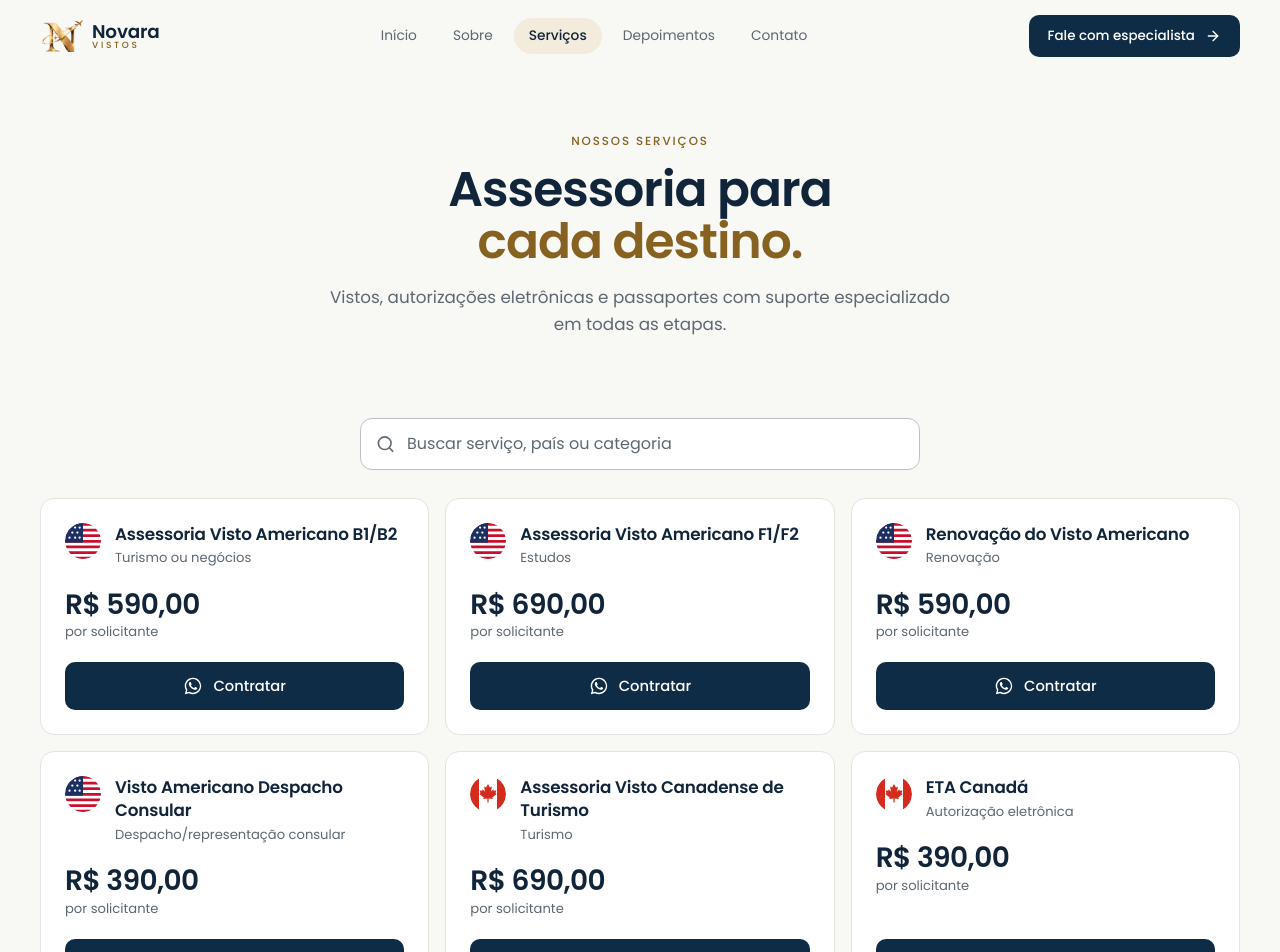
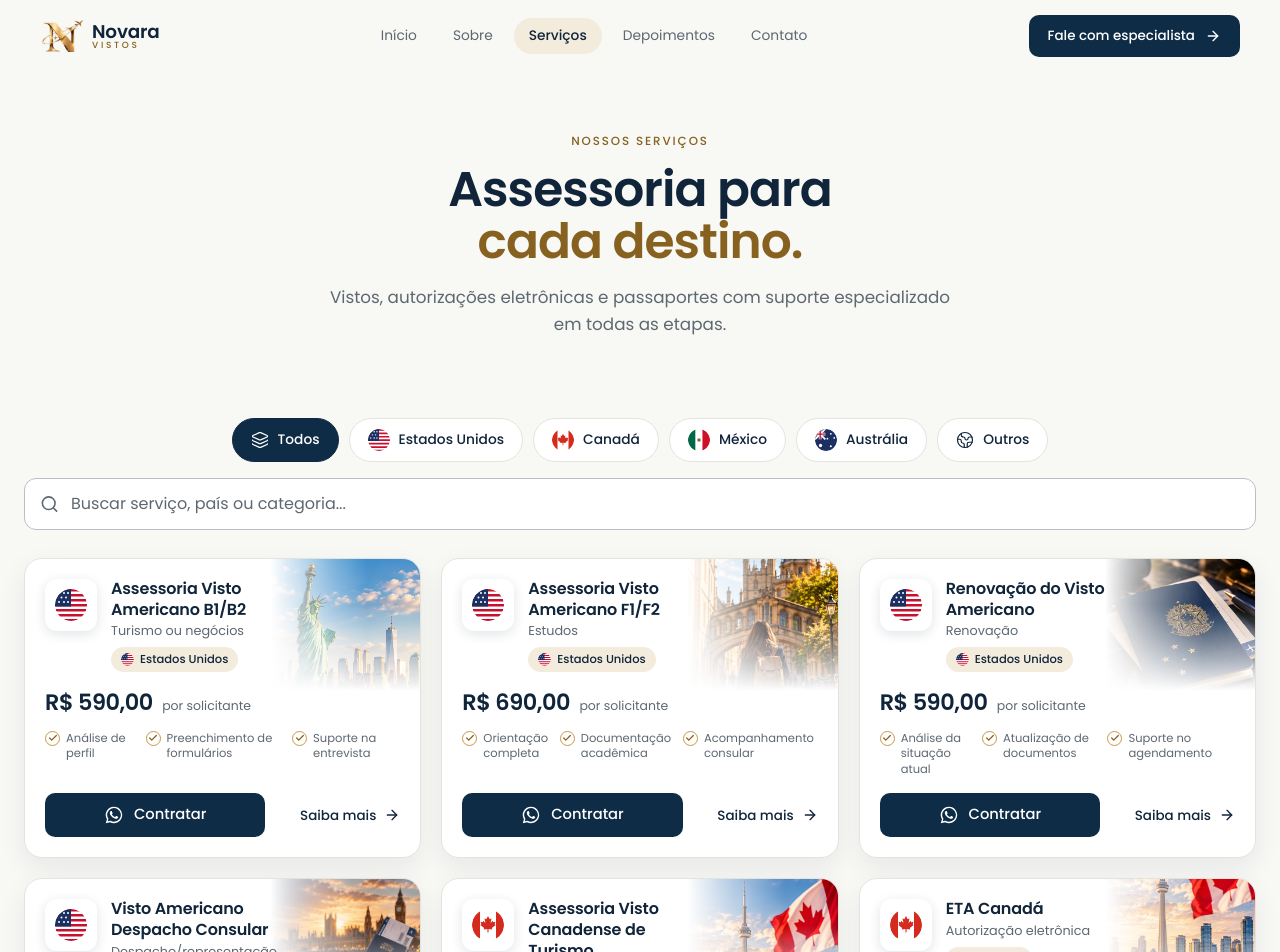
Before and after one commit to pricilaoliveirarocha/novara-vistos, a Vue app: page /servicos in a window 1280 px wide. Shown: the top 952 px of the page. Built offline with nearby package versions, Linux system fonts and the light colour scheme.

Commit message:
Adjusts images

```diff
--- a/src/pages/ServicesPage.vue
+++ b/src/pages/ServicesPage.vue
@@ -1,60 +1,99 @@
 <script setup>
 import { computed, ref } from 'vue'
-import { Globe2, Search } from 'lucide-vue-next'
+import { ArrowRight, Check, Globe2, Layers, Search } from 'lucide-vue-next'
 import PageHeader from '../components/PageHeader.vue'
 import FlagIcon from '../components/FlagIcon.vue'
 import WhatsAppIcon from '../components/WhatsAppIcon.vue'
 import CtaBand from '../components/CtaBand.vue'
-import { getServiceLabel, visaServices } from '../services'
+import { getServiceLabel, matchesFilter, serviceFilters, visaServices } from '../services'
 import { whatsapp } from '../site'
 
 const query = ref('')
+const activeFilter = ref('todos')
 
 const priceFormatter = new Intl.NumberFormat('pt-BR', { style: 'currency', currency: 'BRL' })
 const normalize = (value) => value.normalize('NFD').replace(/[̀-ͯ]/g, '').toLowerCase()
-const searchText = (service) => normalize([getServiceLabel(service), service.category, ...service.keywords].join(' '))
+const searchText = (service) => normalize([getServiceLabel(service), service.category, service.country, ...service.keywords].join(' '))
 
 const filtered = computed(() => {
     const term = normalize(query.value.trim())
-  return term ? visaServices.filter((service) => searchText(service).includes(term)) : visaServices
+    return visaServices.filter((service) => matchesFilter(service, activeFilter.value) && (!term || searchText(service).includes(term)))
 })
 </script>
 
 <template>
-  <PageHeader
-    eyebrow="Nossos serviços"
-    title="Assessoria para"
-    accent="cada destino."
-    lead="Vistos, autorizações eletrônicas e passaportes com suporte especializado em todas as etapas."
-  />
-  <section class="section container">
+    <PageHeader eyebrow="Nossos serviços" title="Assessoria para" accent="cada destino."
+        lead="Vistos, autorizações eletrônicas e passaportes com suporte especializado em todas as etapas." />
+    <section class="section catalog-section">
         <div class="catalog" data-reveal>
+            <div class="catalog-filters" role="group" aria-label="Filtrar por destino">
+                <button v-for="filter in serviceFilters" :key="filter.id" type="button"
+                    :class="['catalog-filter', { active: activeFilter === filter.id }]"
+                    :aria-pressed="activeFilter === filter.id" @click="activeFilter = filter.id">
+                    <FlagIcon v-if="filter.flag" :country="filter.flag" />
+                    <Layers v-else-if="filter.id === 'todos'" :size="18" :stroke-width="1.6" aria-hidden="true" />
+                    <Globe2 v-else :size="18" :stroke-width="1.6" aria-hidden="true" />
+                    {{ filter.label }}
+                </button>
+            </div>
             <div class="catalog-search">
                 <Search :size="19" aria-hidden="true" />
-        <input v-model="query" type="search" placeholder="Buscar serviço, país ou categoria" aria-label="Buscar serviço, país ou categoria">
+                <input v-model="query" type="search" placeholder="Buscar serviço, país ou categoria..."
+                    aria-label="Buscar serviço, país ou categoria">
             </div>
             <div v-if="filtered.length" class="catalog-grid">
-        <article v-for="service in filtered" :id="`servico-${service.id}`" :key="service.id" class="card catalog-card">
+                <article v-for="service in filtered" :id="`servico-${service.id}`" :key="service.id"
+                    class="catalog-card">
+                    <div class="catalog-photo" aria-hidden="true">
+                        <img :src="`/images/${service.image}.webp`" alt="" :style="{ objectPosition: service.position }"
+                            loading="lazy">
+                    </div>
                     <div class="catalog-head">
+                        <span class="catalog-flag">
                             <FlagIcon v-if="service.flag" :country="service.flag" />
-            <Globe2 v-else class="catalog-globe" :size="32" :stroke-width="1.4" aria-hidden="true" />
+                            <Globe2 v-else :size="30" :stroke-width="1.4" aria-hidden="true" />
+                        </span>
                         <div>
                             <h2>{{ getServiceLabel(service) }}</h2>
                             <p>{{ service.category }}</p>
+                            <span class="catalog-country">
+                                <FlagIcon v-if="service.flag" :country="service.flag" />
+                                <Globe2 v-else :size="13" aria-hidden="true" />
+                                {{ service.country }}
+                            </span>
                         </div>
                     </div>
                     <div class="catalog-prices">
                         <p><strong>{{ priceFormatter.format(service.price) }}</strong> {{ service.priceCaption }}</p>
-            <p v-if="service.secondaryPrice"><strong>{{ priceFormatter.format(service.secondaryPrice) }}</strong> {{ service.secondaryPriceCaption }}</p>
+                        <p v-if="service.secondaryPrice"><strong>{{ priceFormatter.format(service.secondaryPrice)
+                        }}</strong> {{ service.secondaryPriceCaption }}</p>
                     </div>
-          <a class="btn btn-primary" :href="whatsapp(`Olá! Quero contratar o serviço ${getServiceLabel(service)}.`)" target="_blank" rel="noopener">
+                    <ul class="catalog-features">
+                        <li v-for="feature in service.features" :key="feature"><span>
+                                <Check :size="10" :stroke-width="3" aria-hidden="true" />
+                            </span>{{ feature }}</li>
+                    </ul>
+                    <div class="catalog-actions">
+                        <a class="btn btn-primary"
+                            :href="whatsapp(`Olá! Quero contratar o serviço ${getServiceLabel(service)}.`)"
+                            target="_blank" rel="noopener">
                             <WhatsAppIcon /> Contratar
                         </a>
+                        <a class="text-link"
+                            :href="whatsapp(`Olá! Gostaria de saber mais sobre o serviço ${getServiceLabel(service)}.`)"
+                            target="_blank" rel="noopener" :aria-label="`Saiba mais sobre ${getServiceLabel(service)}`">
+                            Saiba mais
+                            <ArrowRight :size="16" aria-hidden="true" />
+                        </a>
+                    </div>
                 </article>
             </div>
             <p v-else class="catalog-empty" role="status">Nenhum serviço encontrado.</p>
+            <p class="disclaimer">A Novara Vistos é uma assessoria privada, sem vínculo com consulados ou órgãos de
+                governo. A decisão sobre a concessão de vistos e passaportes é exclusiva das autoridades competentes, e
+                as taxas oficiais não estão incluídas nos valores da assessoria.</p>
         </div>
-    <p class="disclaimer">A Novara Vistos é uma assessoria privada, sem vínculo com consulados ou órgãos de governo. A decisão sobre a concessão de vistos e passaportes é exclusiva das autoridades competentes, e as taxas oficiais não estão incluídas nos valores da assessoria.</p>
     </section>
-  <CtaBand title="Não encontrou seu destino?" accent="Fale com a gente." message="Olá, não encontrei meu destino no site e gostaria de uma orientação." />
+    <CtaBand title="Não encontrou seu destino?" accent="Fale com a gente."
+        message="Olá, não encontrei meu destino no site e gostaria de uma orientação." />
 </template>
--- a/src/services.js
+++ b/src/services.js
@@ -1,17 +1,37 @@
+const eua = { image: 'servico-eua', position: '35% 15%' }
+const canada = { image: 'servico-canada', position: '40% 20%' }
+const aeroporto = { image: 'aeroporto-cta-mobile', position: '48% 45%' }
+
 export const visaServices = [
-  { id: 'visto-americano-b1-b2', category: 'Turismo ou negócios', flag: 'us', title: 'Assessoria Visto Americano', subtitle: 'B1/B2', price: 590, priceCaption: 'por solicitante', keywords: ['Estados Unidos', 'EUA', 'turismo', 'negócios'] },
-  { id: 'visto-americano-f1-f2', category: 'Estudos', flag: 'us', title: 'Assessoria Visto Americano', subtitle: 'F1/F2', price: 690, priceCaption: 'por solicitante', keywords: ['Estados Unidos', 'EUA', 'estudante', 'estudos'] },
-  { id: 'renovacao-visto-americano', category: 'Renovação', flag: 'us', title: 'Renovação do', subtitle: 'Visto Americano', price: 590, priceCaption: 'por solicitante', keywords: ['Estados Unidos', 'EUA', 'renovação'] },
-  { id: 'visto-americano-despacho-consular', category: 'Despacho/representação consular', flag: 'us', title: 'Visto Americano', subtitle: 'Despacho Consular', price: 390, priceCaption: 'por solicitante', keywords: ['Estados Unidos', 'EUA', 'representação consular', 'despacho'] },
-  { id: 'visto-canadense-turismo', category: 'Turismo', flag: 'ca', title: 'Assessoria Visto Canadense', subtitle: 'de Turismo', price: 690, priceCaption: 'por solicitante', keywords: ['Canadá', 'turismo'] },
-  { id: 'eta-canada', category: 'Autorização eletrônica', flag: 'ca', title: 'ETA Canadá', price: 390, priceCaption: 'por solicitante', keywords: ['Canadá', 'ETA', 'autorização eletrônica'] },
-  { id: 'esta-americano-cidadania-europeia', category: 'Cidadania europeia', flag: 'us', title: 'ESTA Americano', subtitle: 'Autorização eletrônica', price: 390, priceCaption: 'por solicitante', keywords: ['Estados Unidos', 'EUA', 'ESTA', 'cidadania europeia'] },
-  { id: 'e-visa-mexico', category: 'Autorização eletrônica', flag: 'mx', title: 'E-Visa México', price: 390, priceCaption: 'por aplicante', keywords: ['México', 'E-Visa', 'autorização eletrônica'] },
-  { id: 'visto-australiano-turismo', category: 'Turismo', flag: 'au', title: 'Visto Australiano', subtitle: 'de Turismo', price: 700, priceCaption: 'por solicitante', keywords: ['Austrália', 'turismo'] },
-  { id: 'autorizacao-nova-zelandia', category: 'Autorização eletrônica', flag: 'nz', title: 'Autorização', subtitle: 'Nova Zelândia', price: 390, priceCaption: 'por solicitante', keywords: ['Nova Zelândia', 'autorização'] },
-  { id: 'passaporte-brasileiro', category: 'Emissão', flag: 'br', title: 'Passaporte', subtitle: 'Brasileiro', price: 250, priceCaption: 'por solicitante', keywords: ['Brasil', 'passaporte', 'emissão'] },
-  { id: 'visto-china-japao-egito', category: 'Sem ou com representação consular', title: 'Visto China, Japão', subtitle: 'e Egito', price: 690, priceCaption: 'sem representação consular', secondaryPrice: 890, secondaryPriceCaption: 'com representação consular', keywords: ['China', 'Japão', 'Egito', 'representação consular'] },
-  { id: 'visto-vietna-nepal-camboja', category: 'Turismo', title: 'Visto Vietnã, Nepal', subtitle: 'e Camboja', price: 490, priceCaption: 'por solicitante', keywords: ['Vietnã', 'Nepal', 'Camboja'] }
+    { id: 'visto-americano-b1-b2', category: 'Turismo ou negócios', flag: 'us', country: 'Estados Unidos', title: 'Assessoria Visto Americano', subtitle: 'B1/B2', price: 590, priceCaption: 'por solicitante', ...eua, features: ['Análise de perfil', 'Preenchimento de formulários', 'Suporte na entrevista'], keywords: ['Estados Unidos', 'EUA', 'turismo', 'negócios'] },
+    { id: 'visto-americano-f1-f2', category: 'Estudos', flag: 'us', country: 'Estados Unidos', title: 'Assessoria Visto Americano', subtitle: 'F1/F2', price: 690, priceCaption: 'por solicitante', image: 'servico-estudante', position: '50% 45%', features: ['Orientação completa', 'Documentação acadêmica', 'Acompanhamento consular'], keywords: ['Estados Unidos', 'EUA', 'estudante', 'estudos'] },
+    { id: 'renovacao-visto-americano', category: 'Renovação', flag: 'us', country: 'Estados Unidos', title: 'Renovação do', subtitle: 'Visto Americano', price: 590, priceCaption: 'por solicitante', image: 'servico-passaporte', position: '50% 55%', features: ['Análise da situação atual', 'Atualização de documentos', 'Suporte no agendamento'], keywords: ['Estados Unidos', 'EUA', 'renovação'] },
+    { id: 'visto-americano-despacho-consular', category: 'Despacho/representação consular', flag: 'us', country: 'Estados Unidos', title: 'Visto Americano', subtitle: 'Despacho Consular', price: 390, priceCaption: 'por solicitante', image: 'hero-passaporte-mobile', position: '82% 40%', features: ['Conferência de documentos', 'Representação consular', 'Acompanhamento do processo'], keywords: ['Estados Unidos', 'EUA', 'representação consular', 'despacho'] },
+    { id: 'visto-canadense-turismo', category: 'Turismo', flag: 'ca', country: 'Canadá', title: 'Assessoria Visto Canadense', subtitle: 'de Turismo', price: 690, priceCaption: 'por solicitante', ...canada, features: ['Análise de perfil', 'Preenchimento de formulários', 'Organização de documentos'], keywords: ['Canadá', 'turismo'] },
+    { id: 'eta-canada', category: 'Autorização eletrônica', flag: 'ca', country: 'Canadá', title: 'ETA Canadá', price: 390, priceCaption: 'por solicitante', image: 'servico-canada', position: '70% 70%', features: ['Verificação de elegibilidade', 'Preenchimento da solicitação', 'Acompanhamento do pedido'], keywords: ['Canadá', 'ETA', 'autorização eletrônica'] },
+    { id: 'esta-americano-cidadania-europeia', category: 'Cidadania europeia', flag: 'us', country: 'Estados Unidos', title: 'ESTA Americano', subtitle: 'Autorização eletrônica', price: 390, priceCaption: 'por solicitante', ...eua, features: ['Verificação de elegibilidade', 'Preenchimento da solicitação', 'Acompanhamento do pedido'], keywords: ['Estados Unidos', 'EUA', 'ESTA', 'cidadania europeia'] },
+    { id: 'e-visa-mexico', category: 'Autorização eletrônica', flag: 'mx', country: 'México', title: 'E-Visa México', price: 390, priceCaption: 'por aplicante', ...aeroporto, features: ['Verificação de elegibilidade', 'Preenchimento da solicitação', 'Acompanhamento do pedido'], keywords: ['México', 'E-Visa', 'autorização eletrônica'] },
+    { id: 'visto-australiano-turismo', category: 'Turismo', flag: 'au', country: 'Austrália', title: 'Visto Australiano', subtitle: 'de Turismo', price: 700, priceCaption: 'por solicitante', ...aeroporto, features: ['Análise de perfil', 'Preenchimento de formulários', 'Organização de documentos'], keywords: ['Austrália', 'turismo'] },
+    { id: 'autorizacao-nova-zelandia', category: 'Autorização eletrônica', flag: 'nz', country: 'Nova Zelândia', title: 'Autorização', subtitle: 'Nova Zelândia', price: 390, priceCaption: 'por solicitante', ...aeroporto, features: ['Verificação de elegibilidade', 'Preenchimento da solicitação', 'Acompanhamento do pedido'], keywords: ['Nova Zelândia', 'autorização'] },
+    { id: 'passaporte-brasileiro', category: 'Emissão', flag: 'br', country: 'Brasil', title: 'Passaporte', subtitle: 'Brasileiro', price: 250, priceCaption: 'por solicitante', image: 'servico-passaporte', position: '50% 55%', features: ['Orientação sobre documentos', 'Preenchimento do formulário', 'Apoio no agendamento'], keywords: ['Brasil', 'passaporte', 'emissão'] },
+    { id: 'visto-china-japao-egito', category: 'Sem ou com representação consular', country: 'China, Japão e Egito', title: 'Visto China, Japão', subtitle: 'e Egito', price: 690, priceCaption: 'sem representação consular', secondaryPrice: 890, secondaryPriceCaption: 'com representação consular', ...aeroporto, features: ['Orientação por destino', 'Organização de documentos', 'Acompanhamento do processo'], keywords: ['China', 'Japão', 'Egito', 'representação consular'] },
+    { id: 'visto-vietna-nepal-camboja', category: 'Turismo', country: 'Vietnã, Nepal e Camboja', title: 'Visto Vietnã, Nepal', subtitle: 'e Camboja', price: 490, priceCaption: 'por solicitante', ...aeroporto, features: ['Orientação por destino', 'Organização de documentos', 'Acompanhamento do processo'], keywords: ['Vietnã', 'Nepal', 'Camboja'] }
 ]
 
+export const serviceFilters = [
+    { id: 'todos', label: 'Todos' },
+    { id: 'us', label: 'Estados Unidos', flag: 'us' },
+    { id: 'ca', label: 'Canadá', flag: 'ca' },
+    { id: 'mx', label: 'México', flag: 'mx' },
+    { id: 'au', label: 'Austrália', flag: 'au' },
+    { id: 'outros', label: 'Outros' }
+]
+
+const mainFlags = ['us', 'ca', 'mx', 'au']
+
+export const matchesFilter = (service, filter) => {
+    if (filter === 'todos') return true
+    return filter === 'outros' ? !mainFlags.includes(service.flag) : service.flag === filter
+}
+
 export const getServiceLabel = (service) => [service.title, service.subtitle].filter(Boolean).join(' ')
--- a/src/style.css
+++ b/src/style.css
@@ -162,23 +162,40 @@ h3 { font-size: 1.02rem; line-height: 1.35; }
 .team-card p:last-child { color: var(--muted); font-size: .86rem; line-height: 1.55; }
 
 /* Serviços */
-.catalog-search { position: relative; max-width: 560px; margin: 0 auto 28px; }
+.catalog { width: min(1320px, 100% - 48px); margin-inline: auto; }
+.catalog-filters { display: flex; flex-wrap: wrap; justify-content: center; gap: 10px; margin-bottom: 16px; }
+.catalog-filter { display: inline-flex; min-height: 44px; align-items: center; gap: 9px; padding: 0 18px; border: 1px solid var(--line); border-radius: 999px; background: var(--surface); font-size: .86rem; font-weight: 500; transition: color .25s, background-color .25s, border-color .25s; }
+.catalog-filter .flag-icon { width: 22px; height: 22px; }
+.catalog-filter:hover { border-color: #b9bfc4; }
+.catalog-filter.active { border-color: var(--navy); color: #fff; background: var(--navy); }
+.catalog-search { position: relative; margin-bottom: 28px; }
 .catalog-search svg { position: absolute; top: 50%; left: 16px; color: var(--muted); transform: translateY(-50%); pointer-events: none; }
 .catalog-search input { width: 100%; min-height: 52px; padding: 12px 16px 12px 46px; border: 1px solid #b9bfc4; border-radius: 12px; color: var(--ink); background: var(--surface); font: 400 16px/1.4 var(--sans); }
 .catalog-search input:focus { border-color: var(--navy); outline: 2px solid var(--navy); outline-offset: 0; }
 .catalog-search input::placeholder { color: var(--muted); }
-.catalog-grid { display: grid; grid-template-columns: repeat(3, 1fr); gap: 16px; }
-.catalog-card { display: flex; flex-direction: column; padding: 24px; scroll-margin-top: 96px; transition: border-color .25s, transform .3s var(--ease); }
-.catalog-card:hover { border-color: #c9ced2; transform: translateY(-3px); }
-.catalog-head { display: flex; align-items: flex-start; gap: 14px; margin-bottom: 20px; }
-.catalog-head .flag-icon, .catalog-globe { flex: none; width: 36px; height: 36px; }
-.catalog-globe { color: var(--gold-text); }
-.catalog-head h2 { margin-bottom: 4px; font-size: 1.05rem; line-height: 1.35; letter-spacing: -.01em; }
-.catalog-head p { color: var(--muted); font-size: .82rem; line-height: 1.4; }
-.catalog-prices { flex: 1; margin-bottom: 20px; }
-.catalog-prices p { color: var(--muted); font-size: .82rem; }
-.catalog-prices p + p { margin-top: 10px; }
-.catalog-prices strong { display: block; color: var(--ink); font-size: 1.75rem; font-weight: 600; line-height: 1.2; letter-spacing: -.02em; }
+.catalog-grid { display: grid; grid-template-columns: repeat(3, 1fr); gap: 20px; }
+.catalog-card { position: relative; display: flex; overflow: hidden; flex-direction: column; padding: 20px; border: 1px solid var(--line); border-radius: 18px; background: var(--surface); box-shadow: 0 10px 28px rgba(16, 36, 58, .07); scroll-margin-top: 96px; transition: box-shadow .3s, transform .3s var(--ease); }
+.catalog-card:hover { box-shadow: 0 16px 36px rgba(16, 36, 58, .12); transform: translateY(-3px); }
+.catalog-photo { position: absolute; top: 0; right: 0; width: 38%; height: 132px; -webkit-mask-image: linear-gradient(to left, #000 35%, transparent), linear-gradient(to bottom, #000 35%, transparent); -webkit-mask-composite: source-in; mask-image: linear-gradient(to left, #000 35%, transparent), linear-gradient(to bottom, #000 35%, transparent); mask-composite: intersect; pointer-events: none; }
+.catalog-photo img { width: 100%; height: 100%; object-fit: cover; }
+.catalog-head { position: relative; display: flex; align-items: flex-start; gap: 14px; margin-bottom: 14px; padding-right: 30%; }
+.catalog-head > div { min-width: 0; overflow-wrap: anywhere; }
+.catalog-flag { display: grid; flex: none; width: 52px; height: 52px; place-items: center; border-radius: 12px; color: var(--gold-text); background: var(--surface); box-shadow: 0 3px 12px rgba(16, 36, 58, .13); }
+.catalog-flag .flag-icon { width: 32px; height: 32px; }
+.catalog-head h2 { margin-bottom: 2px; font-size: 1rem; line-height: 1.3; letter-spacing: -.01em; }
+.catalog-head p { color: var(--muted); font-size: .8rem; line-height: 1.4; }
+.catalog-country { display: inline-flex; align-items: center; gap: 6px; margin-top: 7px; padding: 3px 10px; border-radius: 999px; color: var(--ink); background: var(--gold-soft); font-size: .72rem; font-weight: 500; }
+.catalog-country .flag-icon { width: 13px; height: 13px; }
+.catalog-prices { position: relative; margin-bottom: 14px; }
+.catalog-prices p { color: var(--muted); font-size: .78rem; }
+.catalog-prices p + p { margin-top: 2px; }
+.catalog-prices strong { margin-right: 6px; color: var(--ink); font-size: 1.4rem; font-weight: 600; line-height: 1.3; letter-spacing: -.02em; }
+.catalog-features { display: grid; flex: 1; grid-template-columns: repeat(3, auto); justify-content: space-between; align-content: start; gap: 8px; margin-bottom: 16px; }
+.catalog-features li { display: flex; align-items: flex-start; gap: 6px; color: var(--muted); font-size: .72rem; line-height: 1.35; }
+.catalog-features span { display: grid; flex: none; width: 15px; height: 15px; place-items: center; border: 1px solid var(--gold); border-radius: 50%; color: var(--gold-text); }
+.catalog-actions { display: flex; align-items: center; justify-content: space-between; gap: 12px; }
+.catalog-actions .btn { flex: 1; max-width: 62%; min-height: 44px; padding-inline: 14px; }
+.catalog-actions .text-link { flex: none; font-size: .84rem; }
 .catalog-empty { padding-block: 32px; color: var(--muted); text-align: center; }
 .disclaimer { margin-top: 24px; color: var(--muted); font-size: .8rem; text-align: center; }
 
@@ -222,6 +239,18 @@ a.contact-card:hover { border-color: #c9ced2; }
 @keyframes rise-in { from { opacity: 0; transform: translateY(12px); } }
 @keyframes hero-zoom { from { transform: scale(1.06); } }
 
+@media (max-width: 1279px) {
+  .catalog-grid { grid-template-columns: repeat(2, 1fr); }
+}
+
+@media (max-width: 900px) {
+  .catalog-features { grid-template-columns: minmax(0, 1fr); justify-content: stretch; gap: 5px; }
+}
+
+@media (max-width: 720px) {
+  .catalog-grid { grid-template-columns: minmax(0, 1fr); }
+}
+
 @media (max-width: 1040px) {
   .main-nav { position: absolute; inset: 72px 0 auto; flex-direction: column; gap: 2px; padding: 10px 24px 18px; border-bottom: 1px solid var(--line); background: var(--bg); opacity: 0; visibility: hidden; transform: translateY(-6px); transition: opacity .25s, transform .25s var(--ease), visibility .25s; }
   .main-nav.open { opacity: 1; visibility: visible; transform: none; }
@@ -235,7 +264,6 @@ a.contact-card:hover { border-color: #c9ced2; }
 @media (max-width: 820px) {
   .section-head { flex-direction: column; align-items: flex-start; }
   .split, .team-grid, .contact-grid, .story-grid { grid-template-columns: 1fr; }
-  .catalog-grid { grid-template-columns: repeat(2, 1fr); }
   .hero { flex-direction: column; align-items: stretch; }
   .hero-photo { position: relative; flex: 1 1 220px; min-height: 220px; height: auto; object-position: 80% 45%; -webkit-mask-image: linear-gradient(#000 72%, transparent); mask-image: linear-gradient(#000 72%, transparent); }
   .hero::after { display: none; }
@@ -249,7 +277,12 @@ a.contact-card:hover { border-color: #c9ced2; }
   .container { width: calc(100% - 40px); }
   .header-cta { display: none; }
   .btn-group, .btn-group .btn, .contact-form .btn, .cta-side .btn { width: 100%; }
-  .service-grid, .step-grid, .value-grid, .catalog-grid { grid-template-columns: 1fr; }
+  .service-grid, .step-grid, .value-grid { grid-template-columns: 1fr; }
+  .catalog { width: calc(100% - 40px); }
+  .catalog-filter { padding-inline: 14px; font-size: .82rem; }
+  .catalog-head { padding-right: 22%; }
+  .catalog-photo { width: 32%; }
+  .catalog-actions .btn { max-width: none; }
   .service-card { aspect-ratio: 4 / 3.4; }
   .step-number { font-size: 1.8rem; }
   .team-card { flex-direction: column; }
```
Lines whose indentation alone changed are shown as unchanged.
